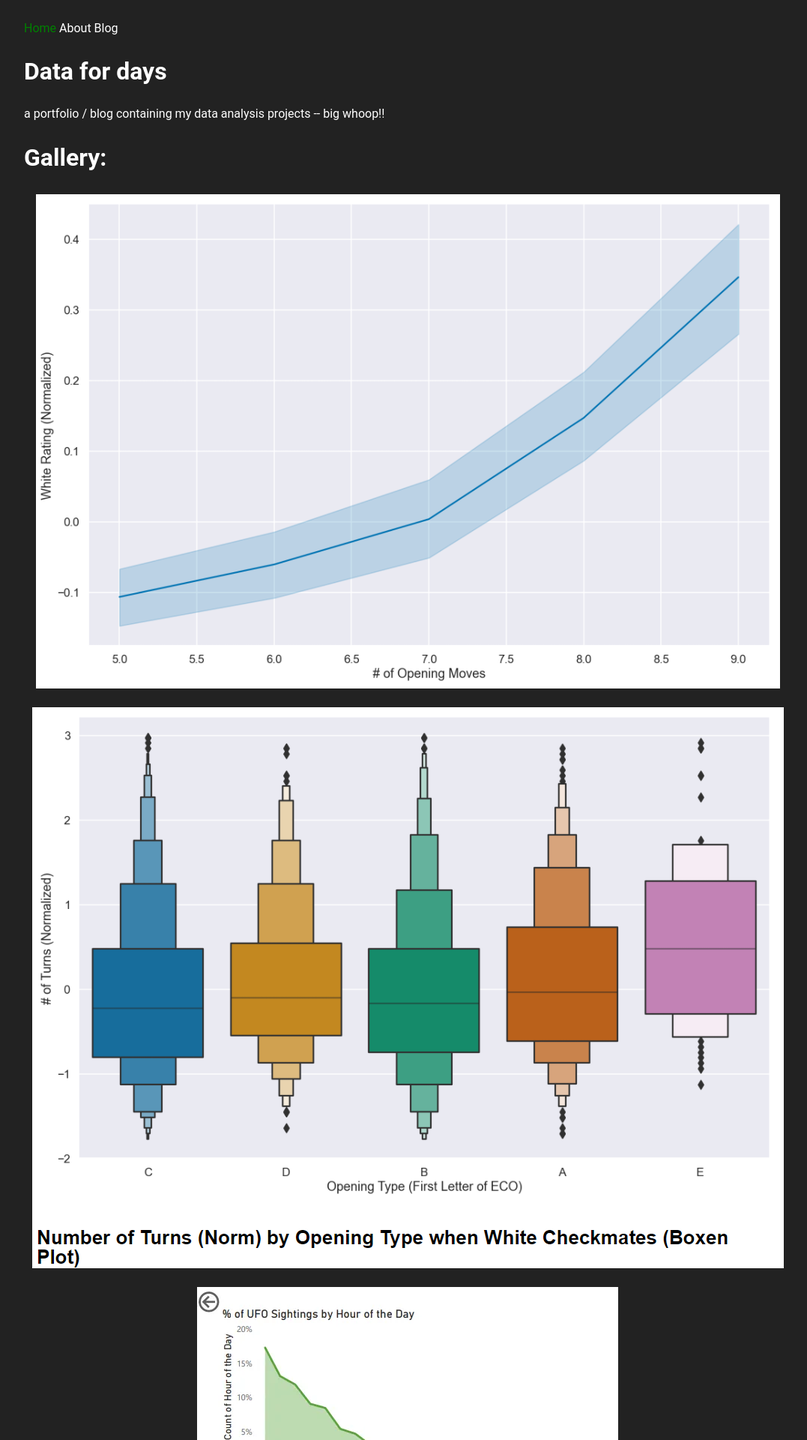
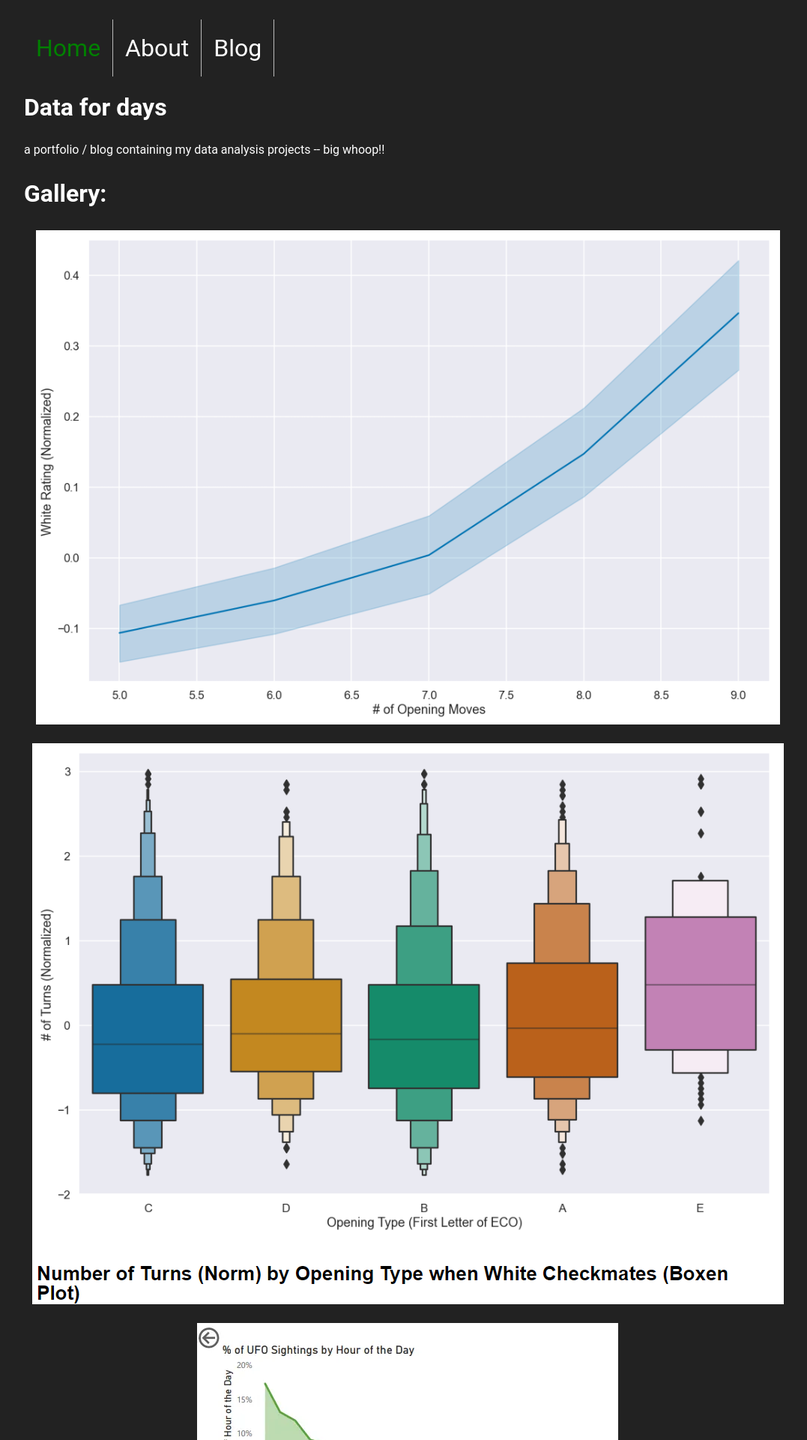
Before and after one commit to e-floate/e-floate.github.io, a Jekyll site: the page built from index.html, in a window 1280 px wide. Shown: the top 1920 px of the page at 75% size, without its empty margins (96-1173 px from the left). Built offline with Jekyll 4.4.1, drawn with Linux system fonts in a browser that asks for light colours.

Commit message:
updates to main.scss

```diff
--- a/_includes/navigation.html
+++ b/_includes/navigation.html
@@ -3,4 +3,5 @@
   {% for item in site.data.navigation %}
     <a href="{{ item.link }}" {% if page.url == item.link %}class="current"{% endif %}>{{ item.name }}</a>
   {% endfor %}
+
 </nav>
--- a/_layouts/default.html
+++ b/_layouts/default.html
@@ -7,6 +7,9 @@
   </head>
   <body>
     {% include navigation.html %}
+    <br>
+    <br>
+    <br>
     {{ content }}
   </body>
 </html>
--- a/_sass/main.scss
+++ b/_sass/main.scss
@@ -5,7 +5,7 @@
 
 body {
   font-family: roboto;
-  font-size: 16px;
+  font-size: 1em;
   line-height: 1.5;
   color: #fff;
   background-color: #222;
@@ -25,6 +25,17 @@
 a:hover {
   color: #ddd;
 }
+
+nav a {
+  float: left;
+  font-size: 2em;
+  display: block;
+  color: white;
+  text-align: center;
+  padding: 14px 16px;
+  text-decoration: none;
+  border-right: 1px solid #bbb;
+  }
 
 /* Content styles */
 
```
Also changed, not shown: 7 other files.
